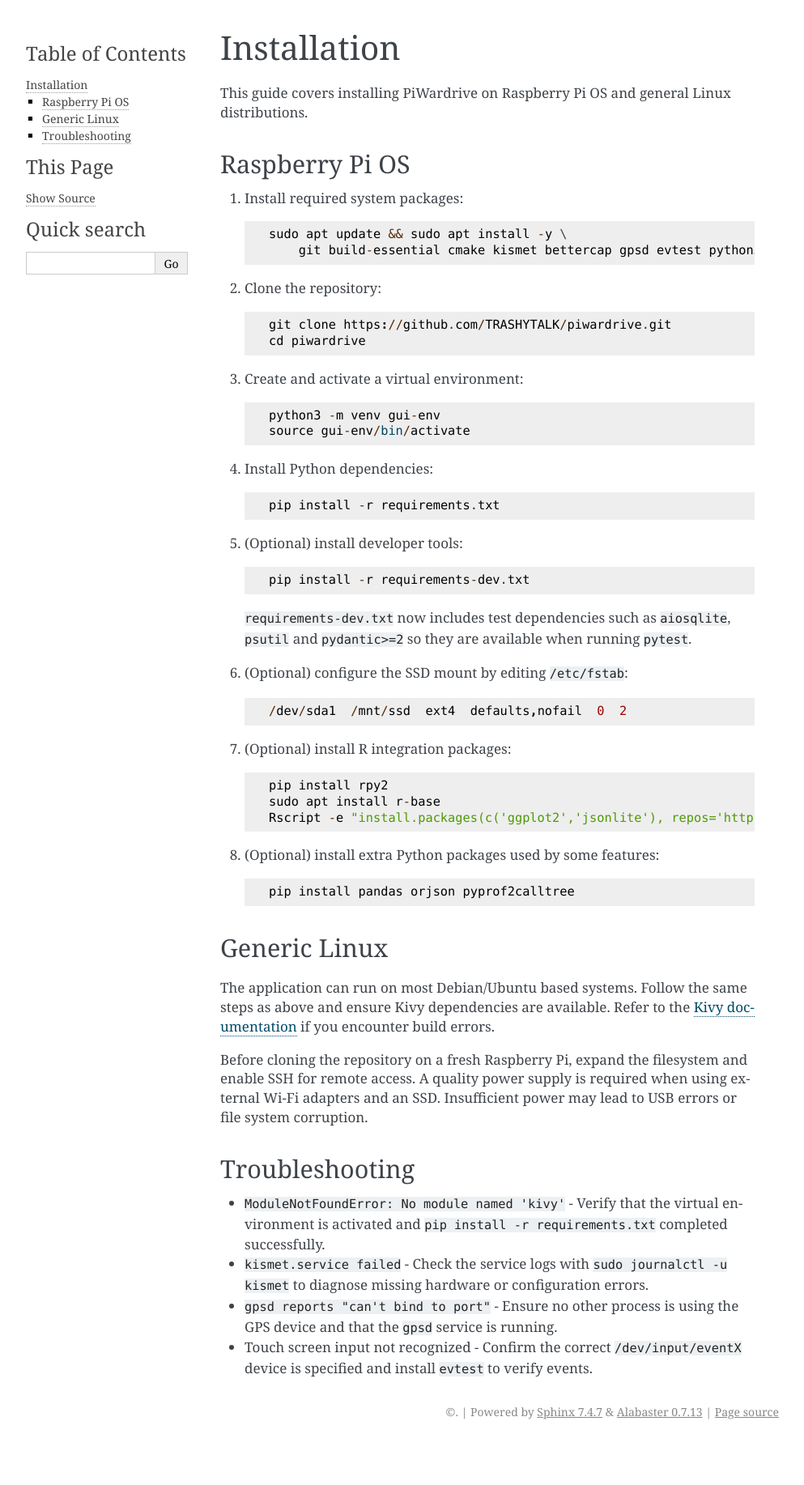
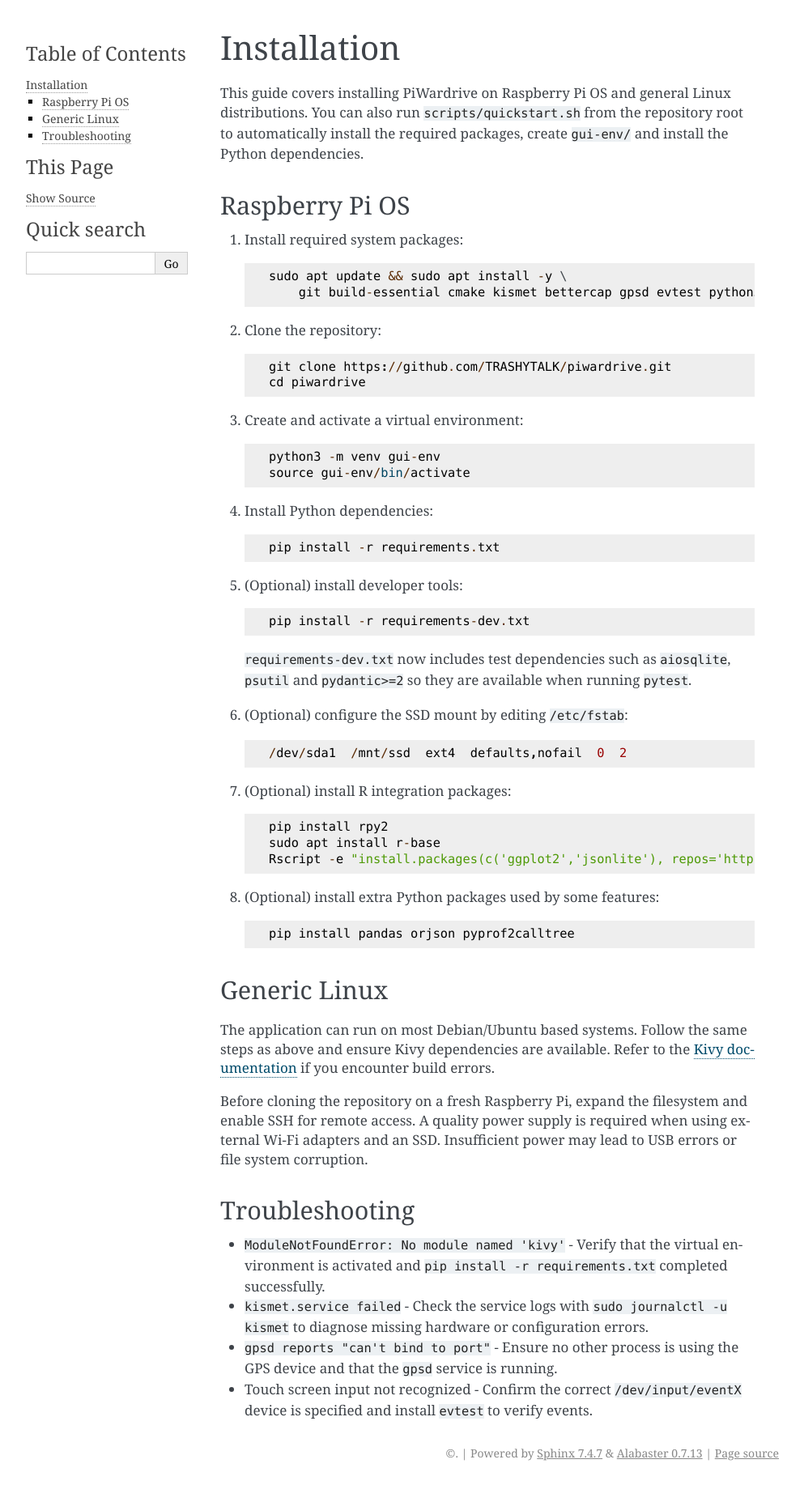
Before and after one commit to Trashytalk/piwardrive, a Sphinx documentation site: the page built from docs/installation.rst, in a window 1280 px wide. Shown: the whole page at 81% size, without its empty margins (148-1141 px from the left). Built offline with Sphinx 7.4.7, drawn with Linux system fonts in a browser that asks for light colours; before the commit the page ends 1783 px from its top, so only the background shows below that.

Commit message:
Add quickstart setup script

```diff
--- a/docs/installation.rst
+++ b/docs/installation.rst
@@ -2,6 +2,9 @@ Installation
 ============
 
 This guide covers installing PiWardrive on Raspberry Pi OS and general Linux distributions.
+You can also run ``scripts/quickstart.sh`` from the repository root to
+automatically install the required packages, create ``gui-env/`` and install
+the Python dependencies.
 
 Raspberry Pi OS
 ---------------
```
Also changed, not shown: README.md (+4 -0 lines), 1 other file.
